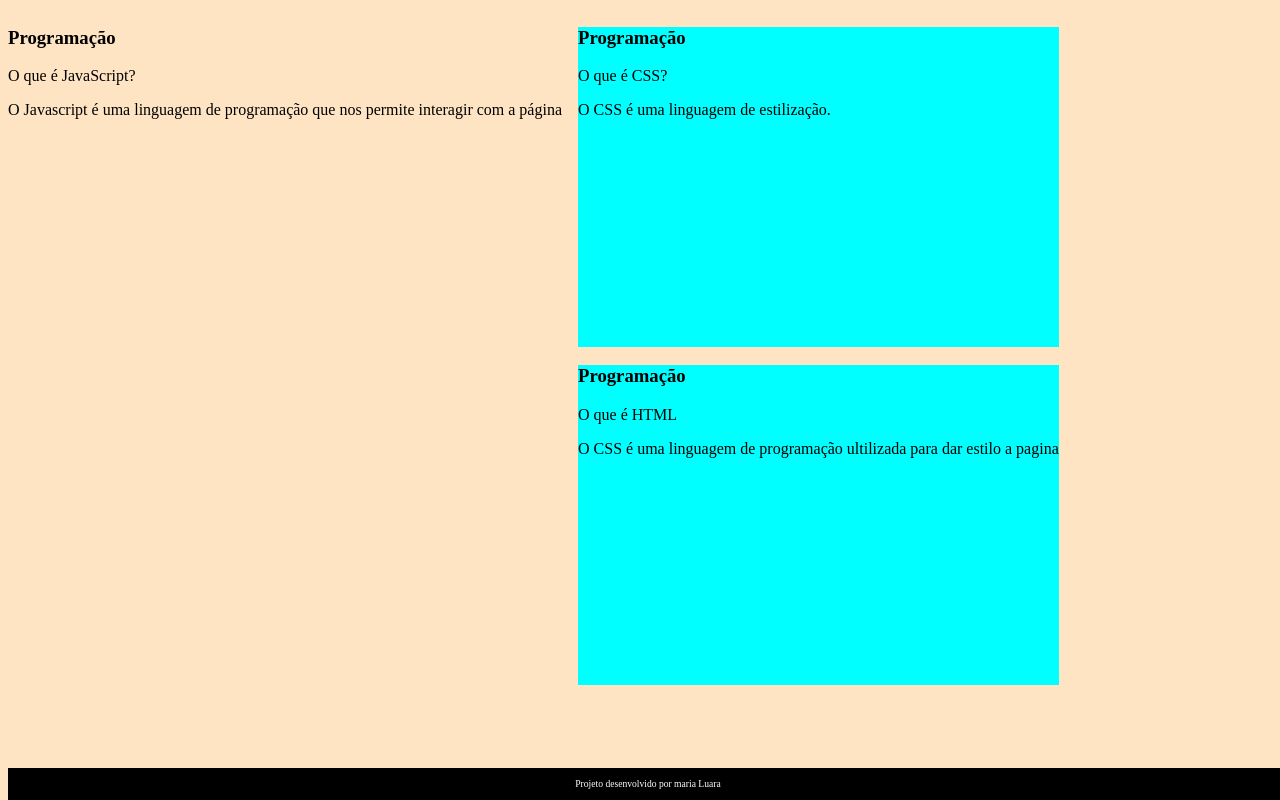
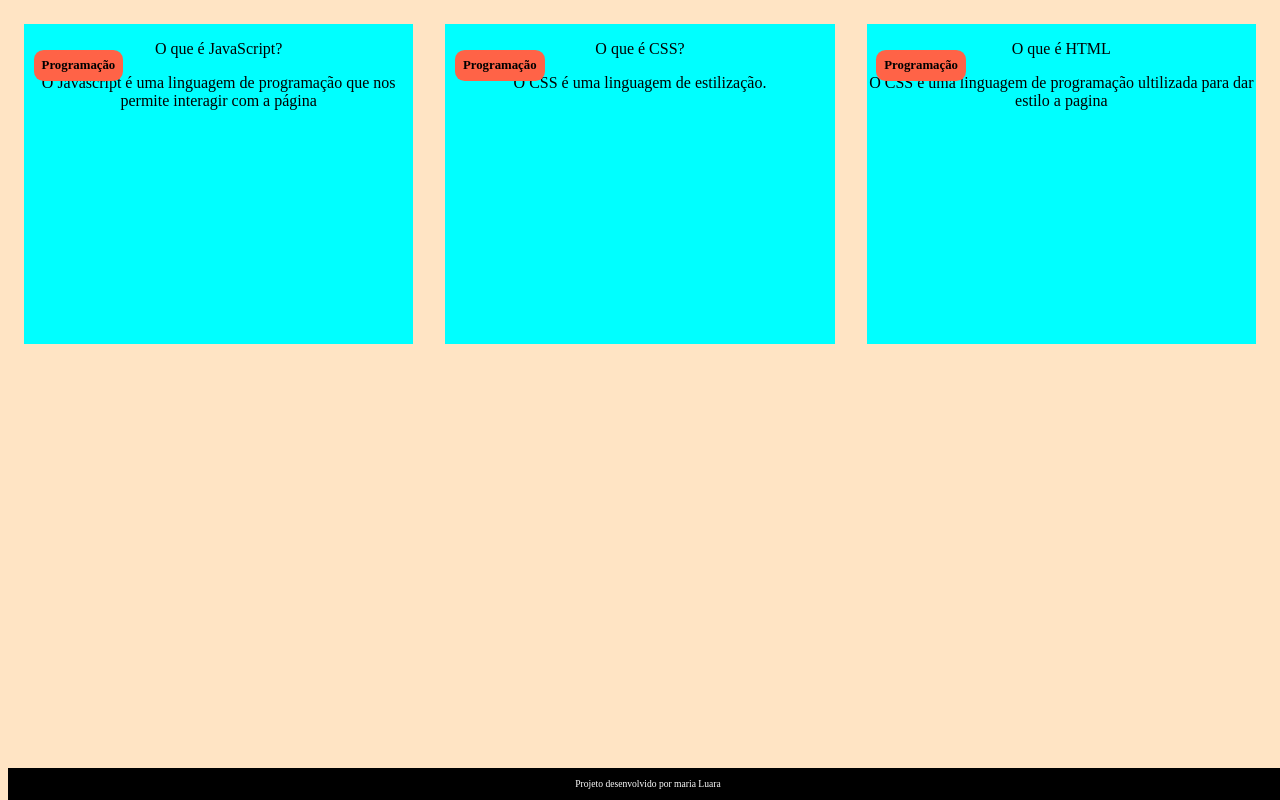
Before and after one commit to marialuara/Luara-Gabriela, a plain HTML site: page index.html in a window 1280 px wide. Drawn offline with Linux system fonts and the light colour scheme; a web font is replaced by a local one.

Commit message:
terminamos aula 3

```diff
--- a/assets/style.css
+++ b/assets/style.css
@@ -14,6 +14,25 @@ body {
 flex-grow: 1;
     flex-basis: calc(33% - 6rem);
 }
+
+ .cartao__conteudo {
+    text-align: center;
+    height: 100%;
+}
+
+.cartao__conteudo h3 {
+    background-color: tomato;
+    text-align: left;
+    padding: 0.5rem;
+    position: absolute;
+    margin: 0.6rem;
+    border-radius: 0.6rem;
+    font-size: 1vw;
+}
+
+
+
+
 footer {
     background-color: black;
     color: white;
--- a/index.html
+++ b/index.html
@@ -15,17 +15,21 @@
 
 <body>
     <main>
+
         <section id="container">
+
+            <article class="cartao">
                 <div class="cartao__conteudo">
                     <h3>Programação</h3>
                     <div class="cartao__conteudo__pergunta">
                         <p>O que é JavaScript?</p>
+                    </div>
                     <div class="cartao__conteudo__resposta">
                         <p> O Javascript é uma linguagem de programação que nos permite interagir com a página </p>
                     </div>
                 </div>
-            </div>
-            <article>
+            </article>
+
             <article class="cartao">
                 <div class="cartao__conteudo">
                     <h3> Programação </h3>
@@ -37,6 +41,7 @@
                     </div>
                 </div>
             </article>
+
             <article class="cartao">
                 <div class="cartao__conteudo">
                     <h3> Programação </h3>
@@ -48,11 +53,14 @@
                     </div>
                 </div>
             </article>
+
         </section>
     </main>
+
     <footer>
         <p>Projeto desenvolvido por maria Luara</p>
     </footer>
+
 </body>
 
 </html>
```
Lines whose indentation alone changed are shown as unchanged.
